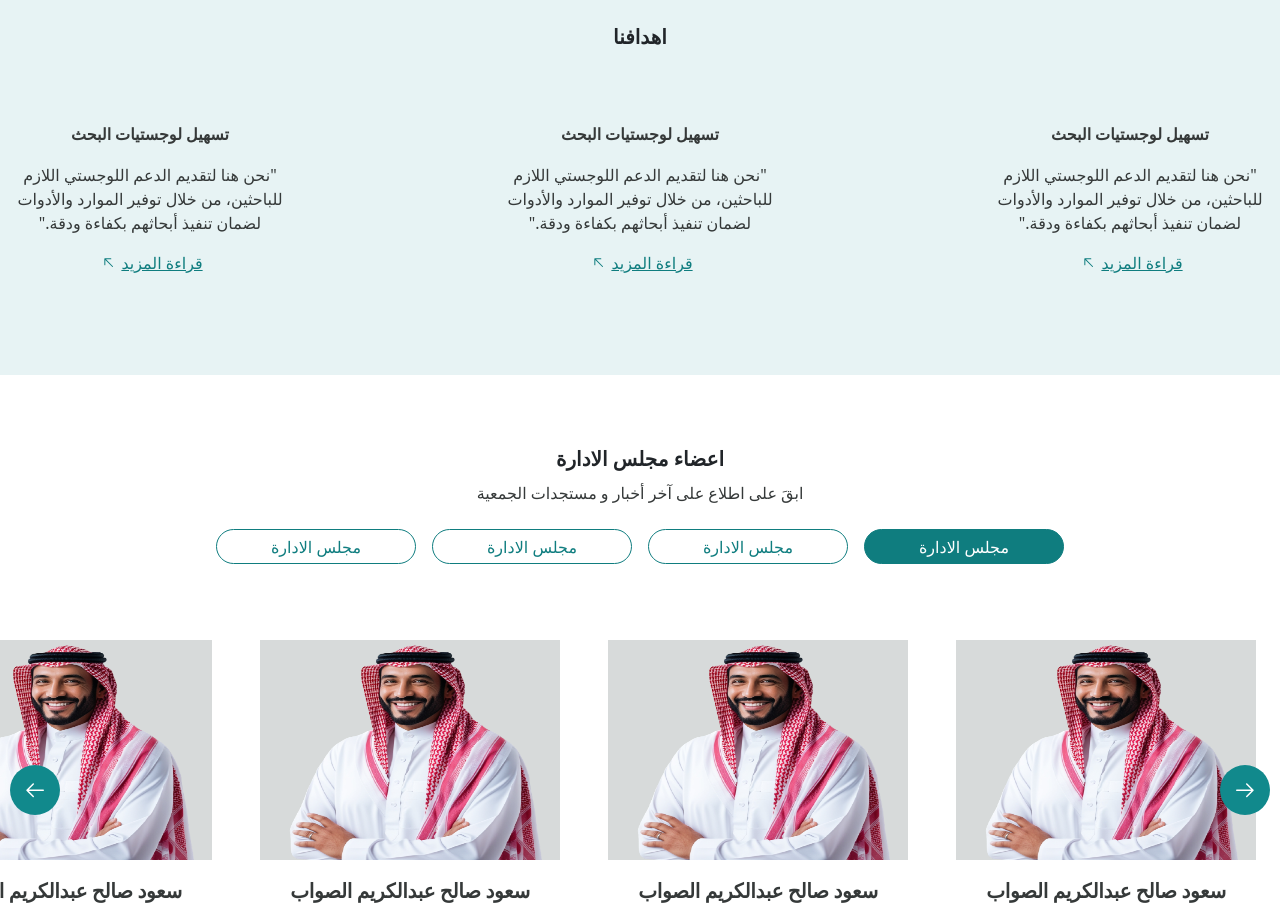
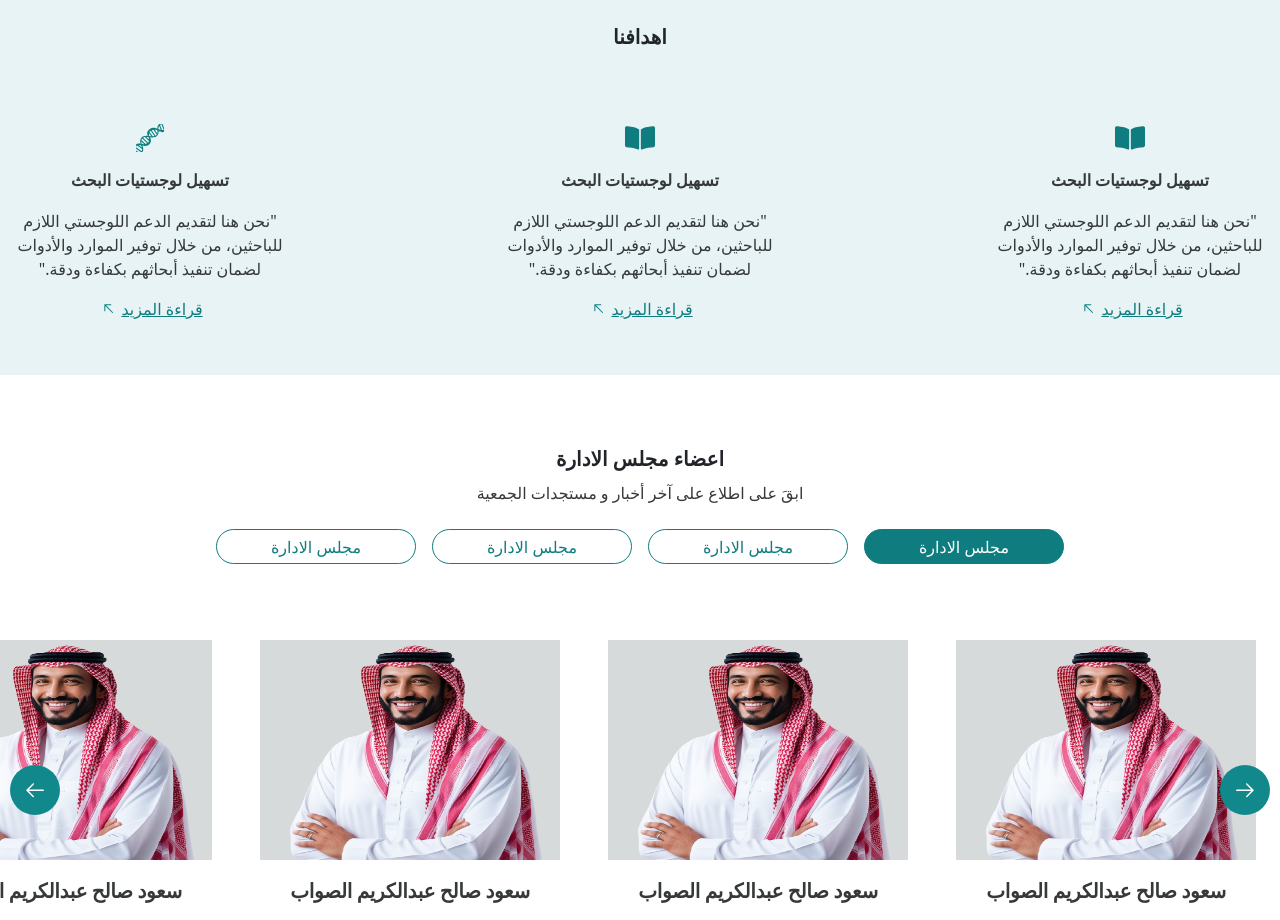
Before and after one commit to mohamed-12-abdelkader/project, a Next.js app: page / in a window 1280 px wide. Shown: the part 2980-3900 px from the top of the page. Built offline with nearby package versions, Linux system fonts and the light colour scheme.

Commit message:
add icone

```diff
--- a/src/components/Home/MyGooals.jsx
+++ b/src/components/Home/MyGooals.jsx
@@ -1,6 +1,8 @@
 import Link from "next/link";
 import React from "react";
 import { GoArrowUpLeft } from "react-icons/go";
+import { FaBookOpen } from "react-icons/fa";
+import { GiDna2 } from "react-icons/gi";
 const MyGooals = () => {
   return (
     <div dir="rtl" className="h-[400px] my-5 bg-[#E7F3F4]">
@@ -10,6 +12,9 @@ const MyGooals = () => {
       <div className="flex justify-between">
         <div className="w-[300px]">
           <div className="text-center">
+            <div className="flex justify-center my-3">
+              <FaBookOpen className="text-[#0f7d7f] text-3xl" />
+            </div>
             <p className="font-[Tajawal] text-[16px] font-semibold leading-[24px] text-center text-[#353939] my-3">
               تسهيل لوجستيات البحث
             </p>
@@ -29,6 +34,9 @@ const MyGooals = () => {
         </div>
         <div className="w-[300px]">
           <div className="text-center">
+            <div className="flex justify-center my-3">
+              <FaBookOpen className="text-[#0f7d7f] text-3xl" />
+            </div>
             <p className="font-[Tajawal] text-[16px] font-semibold leading-[24px] text-center text-[#353939] my-3">
               تسهيل لوجستيات البحث
             </p>
@@ -48,6 +56,9 @@ const MyGooals = () => {
         </div>
         <div className="w-[300px]">
           <div className="text-center">
+            <div className="flex justify-center my-3">
+              <GiDna2 className="text-[#0f7d7f] text-3xl" />
+            </div>
             <p className="font-[Tajawal] text-[16px] font-semibold leading-[24px] text-center text-[#353939] my-3">
               تسهيل لوجستيات البحث
             </p>
```
